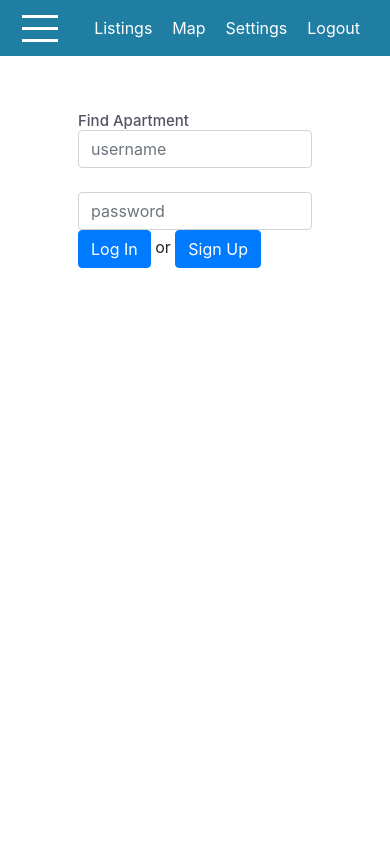
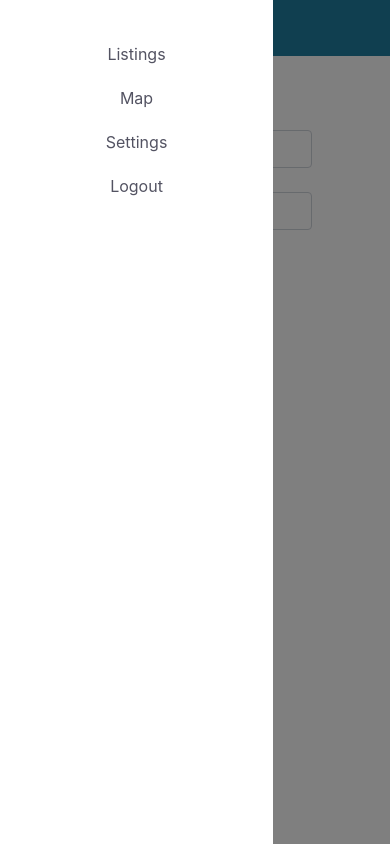
Before and after one commit to znseaman/find-apartment-react, a React app in the folder client/: page /login in a window 390 px wide. Both pictures are taken after a click on the element 40 px from the left and 28 px from the top of the page. Built offline with nearby package versions, Linux system fonts and the light colour scheme; some packages are replaced by stand-ins of ours; no server answers.

Commit message:
Setup mobile view including sidedrawer

```diff
--- a/client/src/components/Navigation/Menu/Menu.js
+++ b/client/src/components/Navigation/Menu/Menu.js
@@ -2,9 +2,9 @@ import React from "react";
 
 import classes from "./Menu.module.css";
 
-const Menu = () => {
+const Menu = ({ toggle }) => {
 	return (
-		<div className={classes.Menu}>
+		<div className={classes.Menu} onClick={toggle}>
 			<div></div>
 			<div></div>
 			<div></div>
--- a/client/src/components/Navigation/Menu/Menu.module.css
+++ b/client/src/components/Navigation/Menu/Menu.module.css
@@ -15,3 +15,9 @@
 	height: 3px;
 	background-color: white;
 }
+
+@media (min-width: 500px) {
+	.Menu {
+		display: none;
+	}
+}
--- a/client/src/components/Navigation/NavigationItems/NavigationItem/NavigationItem.module.css
+++ b/client/src/components/Navigation/NavigationItems/NavigationItem/NavigationItem.module.css
@@ -7,7 +7,7 @@
 }
 
 .NavigationItem a {
-	color: white;
+	color: #535362;
 	text-decoration: none;
 	width: 100%;
 	box-sizing: border-box;
--- a/client/src/components/Navigation/NavigationItems/NavigationItems.module.css
+++ b/client/src/components/Navigation/NavigationItems/NavigationItems.module.css
@@ -3,7 +3,13 @@
 	padding: 0;
 	list-style: none;
 	display: flex;
-	flex-flow: row;
+	flex-flow: column;
 	align-items: center;
 	height: 100%;
 }
+
+@media (min-width: 500px) {
+	.NavigationItems {
+		flex-flow: row;
+	}
+}
--- /dev/null
+++ b/client/src/components/Navigation/SideDrawer/SideDrawer.js
@@ -0,0 +1,26 @@
+import React from "react";
+
+import classes from "./SideDrawer.module.css";
+
+import NavigationItems from "../../Navigation/NavigationItems/NavigationItems";
+import Backdrop from "../../UI/Backdrop/Backdrop";
+
+const SideDrawer = ({ open, closed }) => {
+	let attachedClasses = [classes.SideDrawer, classes.Close];
+	if (open) {
+		attachedClasses = [classes.SideDrawer, classes.Open];
+	}
+
+	return (
+		<>
+			<Backdrop show={open} clicked={closed}></Backdrop>
+			<div className={attachedClasses.join(" ")}>
+				<nav onClick={closed}>
+					<NavigationItems></NavigationItems>
+				</nav>
+			</div>
+		</>
+	);
+};
+
+export default SideDrawer;
--- /dev/null
+++ b/client/src/components/Navigation/SideDrawer/SideDrawer.module.css
@@ -0,0 +1,27 @@
+.SideDrawer {
+	position: fixed;
+	width: 280px;
+	max-width: 70%;
+	height: 100%;
+	left: 0;
+	top: 0;
+	z-index: 200;
+	background-color: white;
+	padding: 32px 16px;
+	box-sizing: border-box;
+	transition: transform 0.3s ease-out;
+}
+
+/* @media (min-width: 500px) {
+	.SideDrawer {
+		display: none;
+	}
+} */
+
+.Open {
+	transform: translateX(0);
+}
+
+.Close {
+	transform: translateX(-100%);
+}
--- a/client/src/components/Navigation/Toolbar/Toolbar.js
+++ b/client/src/components/Navigation/Toolbar/Toolbar.js
@@ -4,11 +4,11 @@ import classes from "./Toolbar.module.css";
 import NavigationItems from "../NavigationItems/NavigationItems";
 import Menu from "../Menu/Menu";
 
-const Toolbar = props => {
+const Toolbar = ({ toggle }) => {
 	return (
 		<header className={classes.Toolbar}>
-			<Menu></Menu>
-			<nav>
+			<Menu toggle={toggle}></Menu>
+			<nav className={classes.DesktopOnly}>
 				<NavigationItems></NavigationItems>
 			</nav>
 		</header>
--- a/client/src/components/Navigation/Toolbar/Toolbar.module.css
+++ b/client/src/components/Navigation/Toolbar/Toolbar.module.css
@@ -16,3 +16,9 @@
 .Toolbar nav {
 	height: 100%;
 }
+
+@media (max-width: 499px) {
+	.DesktopOnly {
+		display: none;
+	}
+}
--- /dev/null
+++ b/client/src/components/UI/Backdrop/Backdrop.js
@@ -0,0 +1,11 @@
+import React from "react";
+
+import classes from "./Backdrop.module.css";
+
+const Backdrop = ({ show, clicked }) => {
+	return show ? (
+		<div className={classes.Backdrop} onClick={clicked}></div>
+	) : null;
+};
+
+export default Backdrop;
--- /dev/null
+++ b/client/src/components/UI/Backdrop/Backdrop.module.css
@@ -0,0 +1,9 @@
+.Backdrop {
+	width: 1000%;
+	height: 100%;
+	position: fixed;
+	z-index: 100;
+	left: 0;
+	top: 0;
+	background-color: rgba(0, 0, 0, 0.5);
+}
--- a/client/src/hoc/Layout/Layout.js
+++ b/client/src/hoc/Layout/Layout.js
@@ -1,9 +1,20 @@
-import React from "react";
+import React, { useState } from "react";
 
 import classes from "./Layout.module.css";
 import Toolbar from "../../components/Navigation/Toolbar/Toolbar";
+import SideDrawer from "../../components/Navigation/SideDrawer/SideDrawer";
 
 const Layout = ({ hasMap, children, auth }) => {
+	const [showSideDrawer, setShowSideDrawer] = useState(false);
+
+	const sideDrawerClosedHandler = () => {
+		setShowSideDrawer(false);
+	};
+
+	const sideDrawerToggleHandler = () => {
+		setShowSideDrawer(prevShowSideDrawer => !prevShowSideDrawer);
+	};
+
 	let allClasses = [classes.Layout];
 	if (hasMap) {
 		allClasses.push(classes.fixed);
@@ -11,7 +22,11 @@ const Layout = ({ hasMap, children, auth }) => {
 
 	return (
 		<>
-			<Toolbar {...auth}></Toolbar>
+			<Toolbar {...auth} toggle={sideDrawerToggleHandler}></Toolbar>
+			<SideDrawer
+				open={showSideDrawer}
+				closed={sideDrawerClosedHandler}
+			></SideDrawer>
 			<main className={allClasses.join(" ")}>{children}</main>
 		</>
 	);
```
